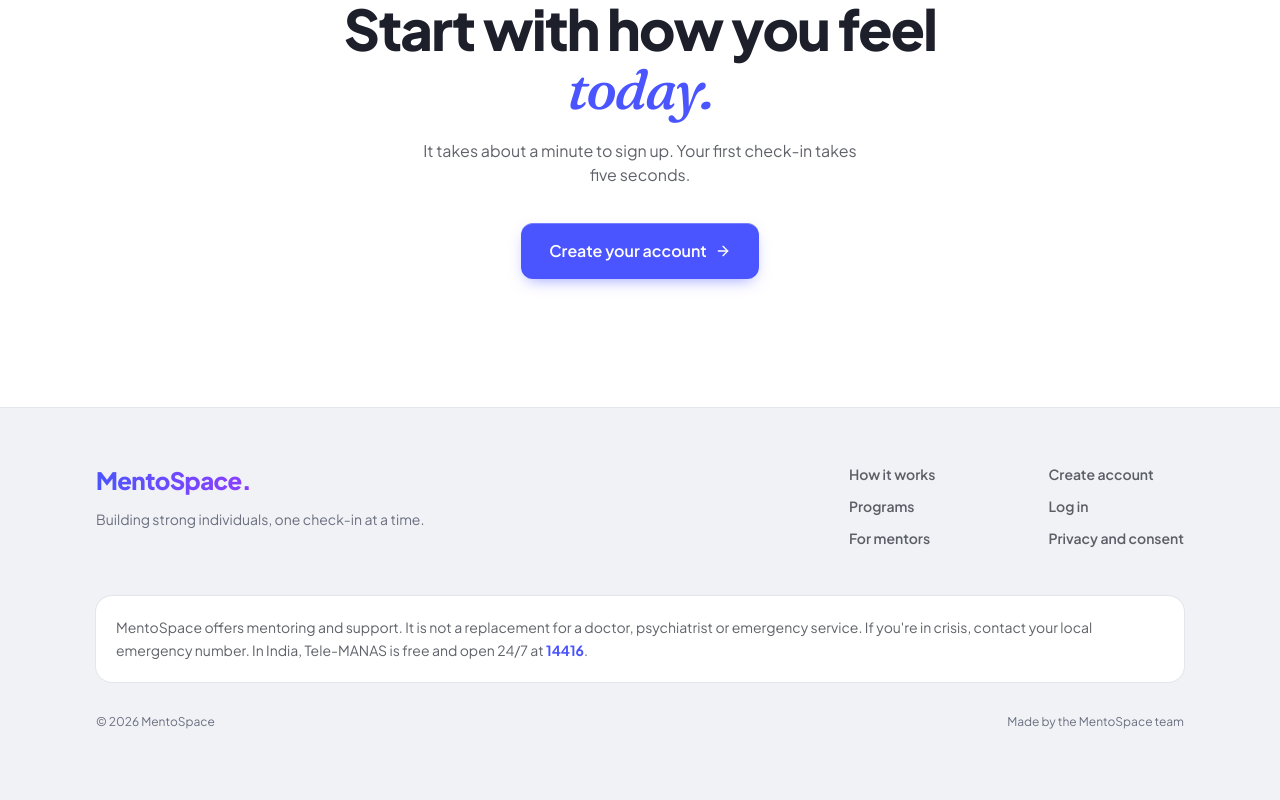
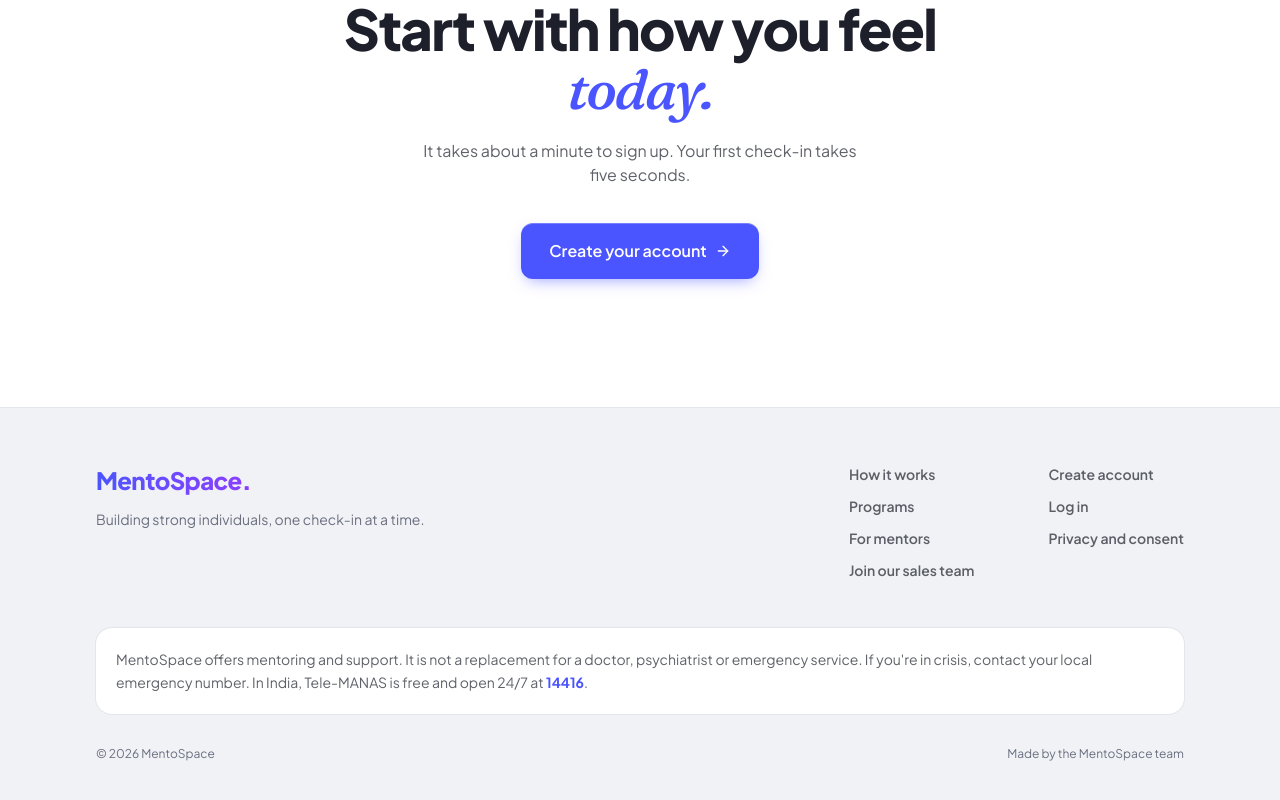
Before and after one commit to satvikshades/MentoSpaceV2, a React (Vite) app: page / in a window 1280 px wide. Shown: the part 3887-4687 px from the top of the page. Built offline with nearby package versions, Linux system fonts and the light colour scheme; no server answers.

Commit message:
Footer: link to join the sales team

```diff
--- a/src/components/Footer.jsx
+++ b/src/components/Footer.jsx
@@ -19,6 +19,7 @@
             <Link to="/login" className="hover:text-ink">Log in</Link>
             <a href="#mentors" className="hover:text-ink">For mentors</a>
             <Link to="/privacy" className="hover:text-ink">Privacy and consent</Link>
+            <Link to="/sales" className="hover:text-ink">Join our sales team</Link>
           </div>
         </div>
 
```
